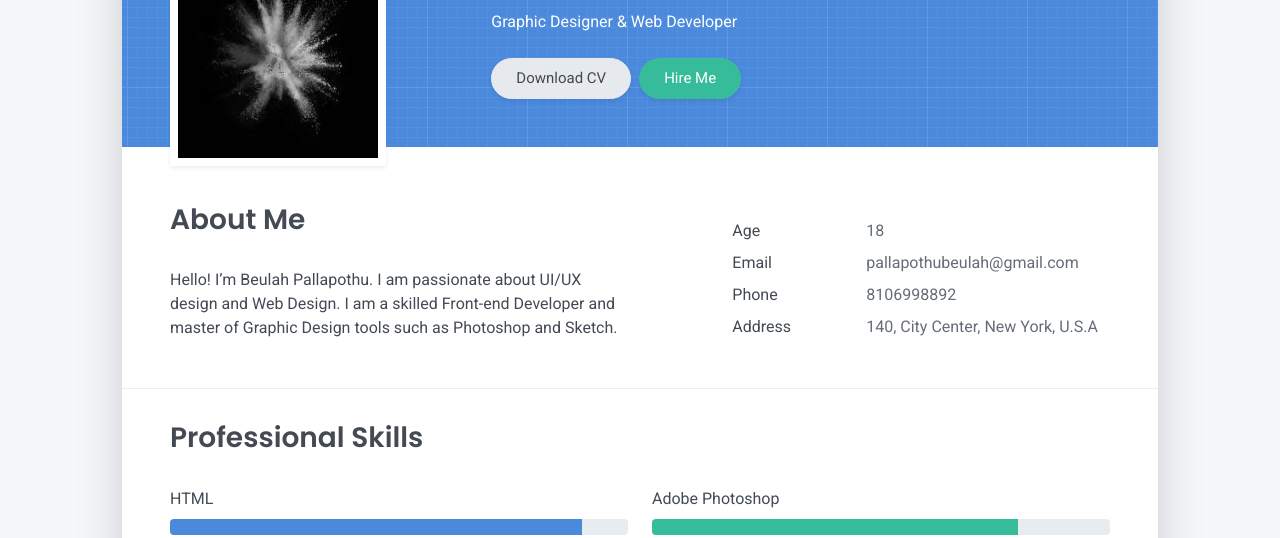
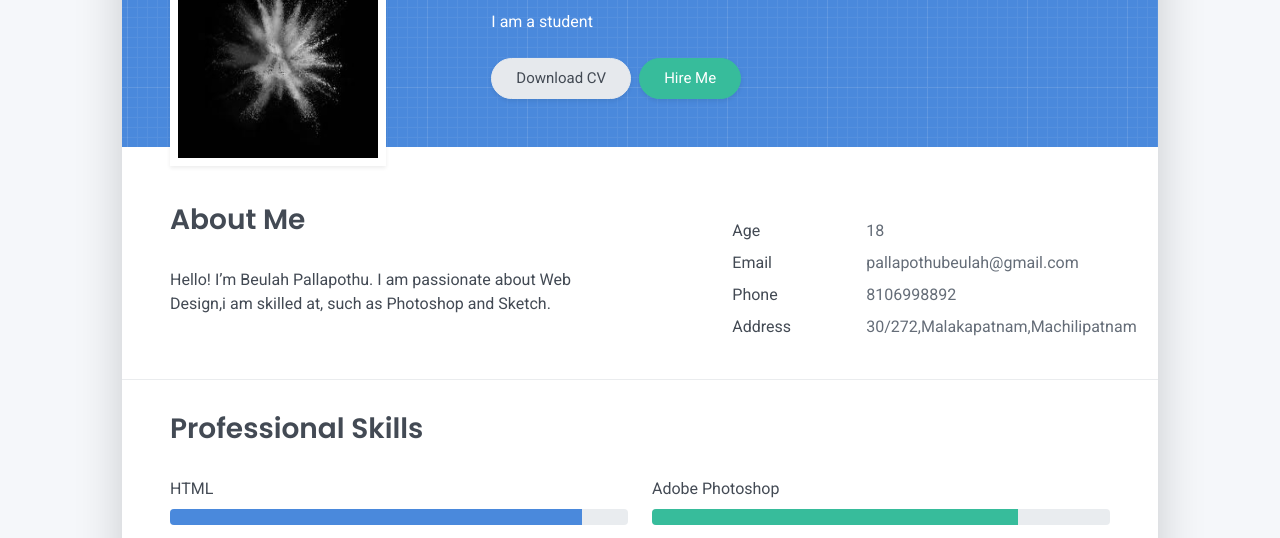
Before and after one commit to Beulah-P/Beulah-P.github.io, a plain HTML site: page index.html in a window 1280 px wide. Shown: the part 222-760 px from the top of the page. Drawn offline with Linux system fonts and the light colour scheme.

Commit message:
Data changed

```diff
--- a/index.html
+++ b/index.html
@@ -56,7 +56,7 @@
       </div>
       <div class="col-lg-8 col-md-7 text-center text-md-start">
         <h2 class="h1 mt-2" data-aos="fade-left" data-aos-delay="0">Beulah Pallapothu</h2>
-        <p data-aos="fade-left" data-aos-delay="100">Graphic Designer & Web Developer</p>
+        <p data-aos="fade-left" data-aos-delay="100">I am a student</p>
         <div class="d-print-none" data-aos="fade-left" data-aos-delay="200"><a class="btn btn-light text-dark shadow-sm mt-1 me-1" href="right-resume.pdf" target="_blank">Download CV</a><a class="btn btn-success shadow-sm mt-1" href="#contact">Hire Me</a></div>
       </div>
     </div>
@@ -65,7 +65,7 @@
     <div class="row">
       <div class="col-md-6">
         <h2 class="h3 mb-3">About Me</h2>
-        <p>Hello! I’m Beulah Pallapothu. I am passionate about UI/UX design and Web Design. I am a skilled Front-end Developer and master of Graphic Design tools such as Photoshop and Sketch.</p>
+        <p>Hello! I’m Beulah Pallapothu. I am passionate about Web Design,i am skilled at, such as Photoshop and Sketch.</p>
       </div>
       <div class="col-md-5 offset-md-1">
         <div class="row mt-2">
@@ -91,7 +91,7 @@
             <div class="pb-1">Address</div>
           </div>
           <div class="col-sm-8">
-            <div class="pb-1 text-secondary">140, City Center, New York, U.S.A</div>
+            <div class="pb-1 text-secondary">30/272,Malakapatnam,Machilipatnam</div>
           </div>
         </div>
       </div>
@@ -217,9 +217,9 @@
       <div class="col">
         <div class="mt-2">
           <h3 class="h6">Address</h3>
-          <div class="pb-2 text-secondary">140, City Center, New York, U.S.A</div>
+          <div class="pb-2 text-secondary">30/272,Malakapatnam,Machilipatnam</div>
           <h3 class="h6">Phone</h3>
-          <div class="pb-2 text-secondary">+0718-111-0011</div>
+          <div class="pb-2 text-secondary">8106998892</div>
           <h3 class="h6">Email</h3>
           <div class="pb-2 text-secondary">pallapothubeulah@gmail.com</div>
         </div>
```
